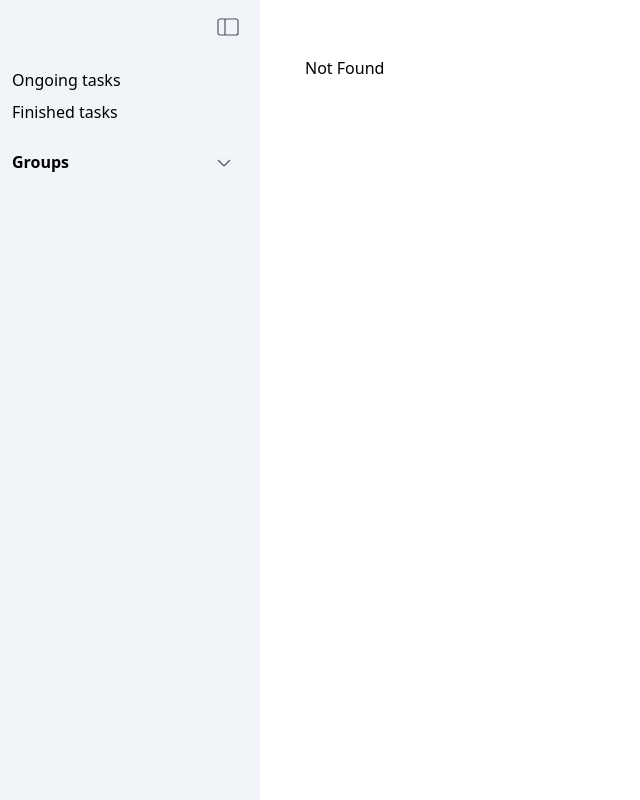
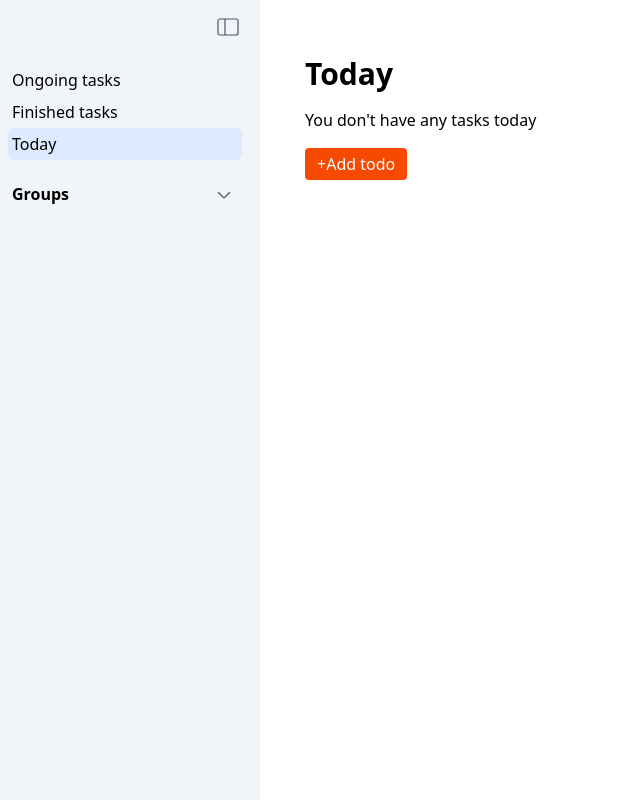
Before and after one commit to Sveldevorls/todoer, a React (Vite) app: page /today in a window 1280 px wide. Before the commit this address had no page. Shown: the whole page, without its empty margins (0-640 px from the left). Built offline with nearby package versions, Linux system fonts and the light colour scheme.

Commit message:
Add today page

```diff
--- a/src/components/QuickTodoEditor.tsx
+++ b/src/components/QuickTodoEditor.tsx
@@ -9,7 +9,8 @@ import DateSelector from "./DateSelector";
 
 type NewTodoModeProps = {
   mode: "new";
-  defaultGroupID?: string;
+  defaultGroupID: string;
+  defaultDate: string;
   closeHandler: VoidFunction;
 }
 
@@ -24,8 +25,8 @@ type QuickTodoEditorProps = NewTodoModeProps | EditModeProps;
 export function QuickTodoEditor(props: QuickTodoEditorProps) {
   const initTitle = props.mode === "new" ? "" : props.currTodo.title;
   const initDescription = props.mode === "new" ? "" : props.currTodo.description;
-  const initGroupID = getinitGroupID();
-  const initDate = props.mode === "new" ? "" : props.currTodo.date;
+  const initGroupID = props.mode === "new" ? props.defaultGroupID : props.currTodo.group;
+  const initDate = props.mode === "new" ? props.defaultDate : props.currTodo.date;
 
   const [title, setTitle] = useState<string>(initTitle);
   const [description, setDescription] = useState<string>(initDescription);
@@ -36,21 +37,7 @@ export function QuickTodoEditor(props: QuickTodoEditorProps) {
   const showConfirm = useConfirm();
   const dispatch = useAppDispatch();
 
-  console.log(date)
-
-  function getinitGroupID() {
-    if (props.mode === "new") {
-      if (props.defaultGroupID) {
-        return props.defaultGroupID
-      }
-      else {
-        return ""
-      }
-    }
-    else {
-      return props.currTodo.group
-    }
-  }
+  console.log(date, initDate)
 
   function handleNewTodoFormSubmit(e: React.FormEvent<HTMLFormElement>) {
     e.preventDefault();
@@ -77,6 +64,7 @@ export function QuickTodoEditor(props: QuickTodoEditorProps) {
     setTitle("");
     setDescription("");
     setGroupID(initGroupID);
+    setDate(initDate);
 
     if (props.mode === "edit") {
       props.closeHandler();
--- a/src/components/Sidebar.tsx
+++ b/src/components/Sidebar.tsx
@@ -97,6 +97,15 @@ export default function Sidebar({ sidebarIsOpen, setSidebarIsOpen }: SidebarProp
                   <h2>Finished tasks</h2>
                 </Link>
               </li>
+              <li>
+                <Link
+                  to="/today"
+                  className="block p-1 rounded-md hover:bg-zinc-200"
+                  activeProps={{ className: "bg-blue-100" }}
+                >
+                  <h2>Today</h2>
+                </Link>
+              </li>
             </ul>
             <GroupsSection />
           </div>
--- a/src/components/buttons/NewTodoButton.tsx
+++ b/src/components/buttons/NewTodoButton.tsx
@@ -1,7 +1,12 @@
 import { useState } from "react"
 import { QuickTodoEditor } from "../QuickTodoEditor";
 
-export default function NewTodoButton({ defaultGroupID = "" }: { defaultGroupID?: string }) {
+type NewTodoButtonProps = {
+  defaultGroupID?: string;
+  defaultDate?: string;
+}
+
+export default function NewTodoButton({ defaultGroupID = "", defaultDate = "" }: NewTodoButtonProps) {
   const [isEditing, setIsEditing] = useState<boolean>(false);
 
   if (isEditing) {
@@ -9,6 +14,7 @@ export default function NewTodoButton({ defaultGroupID = "" }: { defaultGroupID?
       <QuickTodoEditor
         mode="new"
         defaultGroupID={defaultGroupID}
+        defaultDate={defaultDate}
         closeHandler={() => setIsEditing(false)}
       />
     )
--- a/src/routeTree.gen.ts
+++ b/src/routeTree.gen.ts
@@ -9,6 +9,7 @@
 // Additionally, you should also exclude this file from your linter and/or formatter to prevent it from being checked or modified.
 
 import { Route as rootRouteImport } from './routes/__root'
+import { Route as TodayRouteImport } from './routes/today'
 import { Route as OngoingRouteImport } from './routes/ongoing'
 import { Route as FinishedRouteImport } from './routes/finished'
 import { Route as IndexRouteImport } from './routes/index'
@@ -17,6 +18,11 @@ import { Route as GroupsIndexRouteImport } from './routes/groups/index'
 import { Route as TasksTaskIDRouteImport } from './routes/tasks/$taskID'
 import { Route as GroupsGroupIDRouteImport } from './routes/groups/$groupID'
 
+const TodayRoute = TodayRouteImport.update({
+  id: '/today',
+  path: '/today',
+  getParentRoute: () => rootRouteImport,
+} as any)
 const OngoingRoute = OngoingRouteImport.update({
   id: '/ongoing',
   path: '/ongoing',
@@ -57,6 +63,7 @@ export interface FileRoutesByFullPath {
   '/': typeof IndexRoute
   '/finished': typeof FinishedRoute
   '/ongoing': typeof OngoingRoute
+  '/today': typeof TodayRoute
   '/groups/$groupID': typeof GroupsGroupIDRoute
   '/tasks/$taskID': typeof TasksTaskIDRoute
   '/groups': typeof GroupsIndexRoute
@@ -66,6 +73,7 @@ export interface FileRoutesByTo {
   '/': typeof IndexRoute
   '/finished': typeof FinishedRoute
   '/ongoing': typeof OngoingRoute
+  '/today': typeof TodayRoute
   '/groups/$groupID': typeof GroupsGroupIDRoute
   '/tasks/$taskID': typeof TasksTaskIDRoute
   '/groups': typeof GroupsIndexRoute
@@ -76,6 +84,7 @@ export interface FileRoutesById {
   '/': typeof IndexRoute
   '/finished': typeof FinishedRoute
   '/ongoing': typeof OngoingRoute
+  '/today': typeof TodayRoute
   '/groups/$groupID': typeof GroupsGroupIDRoute
   '/tasks/$taskID': typeof TasksTaskIDRoute
   '/groups/': typeof GroupsIndexRoute
@@ -87,6 +96,7 @@ export interface FileRouteTypes {
     | '/'
     | '/finished'
     | '/ongoing'
+    | '/today'
     | '/groups/$groupID'
     | '/tasks/$taskID'
     | '/groups'
@@ -96,6 +106,7 @@ export interface FileRouteTypes {
     | '/'
     | '/finished'
     | '/ongoing'
+    | '/today'
     | '/groups/$groupID'
     | '/tasks/$taskID'
     | '/groups'
@@ -105,6 +116,7 @@ export interface FileRouteTypes {
     | '/'
     | '/finished'
     | '/ongoing'
+    | '/today'
     | '/groups/$groupID'
     | '/tasks/$taskID'
     | '/groups/'
@@ -115,6 +127,7 @@ export interface RootRouteChildren {
   IndexRoute: typeof IndexRoute
   FinishedRoute: typeof FinishedRoute
   OngoingRoute: typeof OngoingRoute
+  TodayRoute: typeof TodayRoute
   GroupsGroupIDRoute: typeof GroupsGroupIDRoute
   TasksTaskIDRoute: typeof TasksTaskIDRoute
   GroupsIndexRoute: typeof GroupsIndexRoute
@@ -123,6 +136,13 @@ export interface RootRouteChildren {
 
 declare module '@tanstack/react-router' {
   interface FileRoutesByPath {
+    '/today': {
+      id: '/today'
+      path: '/today'
+      fullPath: '/today'
+      preLoaderRoute: typeof TodayRouteImport
+      parentRoute: typeof rootRouteImport
+    }
     '/ongoing': {
       id: '/ongoing'
       path: '/ongoing'
@@ -179,6 +199,7 @@ const rootRouteChildren: RootRouteChildren = {
   IndexRoute: IndexRoute,
   FinishedRoute: FinishedRoute,
   OngoingRoute: OngoingRoute,
+  TodayRoute: TodayRoute,
   GroupsGroupIDRoute: GroupsGroupIDRoute,
   TasksTaskIDRoute: TasksTaskIDRoute,
   GroupsIndexRoute: GroupsIndexRoute,
--- /dev/null
+++ b/src/routes/today.tsx
@@ -0,0 +1,53 @@
+import { useRef } from 'react';
+import { createFileRoute } from '@tanstack/react-router'
+import { useAppSelector } from '../redux/hooks';
+import type { TodoObject } from '../types';
+import Header from '../components/Header';
+import TodoList from '../components/TodoList';
+import NewTodoButton from '../components/buttons/NewTodoButton';
+
+export const Route = createFileRoute('/today')({
+  component: RouteComponent,
+})
+
+function RouteComponent() {
+  const todos = useAppSelector(state => state.todos.todos);
+  const titleRef = useRef<HTMLDivElement | null>(null);
+  const todayOngoingTodos = todos.filter(todo => todoDateIsToday(todo) && !todo.isCompleted)
+
+  function todoDateIsToday(todo: TodoObject) {
+    if (!todo.date) return false;
+
+    const today = new Date();
+    const todoDate = new Date(todo.date);
+    return (
+      todoDate.getDay() === today.getDay() &&
+      todoDate.getMonth() === today.getMonth() &&
+      todoDate.getFullYear() === today.getFullYear()
+    )
+  }
+
+  return (
+    <div id="today" className="flex flex-col items-start gap-4">
+      <Header
+        title="Today"
+        titleRef={titleRef}
+      />
+      <div>
+        <h1 className="text-3xl font-black w-full" ref={titleRef}>Today</h1>
+        {
+          todayOngoingTodos.length > 0 &&
+          <p>{todayOngoingTodos.length} task{todayOngoingTodos.length > 1 && "s"}</p>
+        }
+      </div>
+      {
+        todayOngoingTodos.length === 0 ?
+          <h2 className="w-full">You don't have any tasks today</h2> :
+          <TodoList todos={todayOngoingTodos} />
+      }
+      <NewTodoButton
+        defaultDate={new Date().toString()}
+      />
+    </div>
+  )
+}
```
